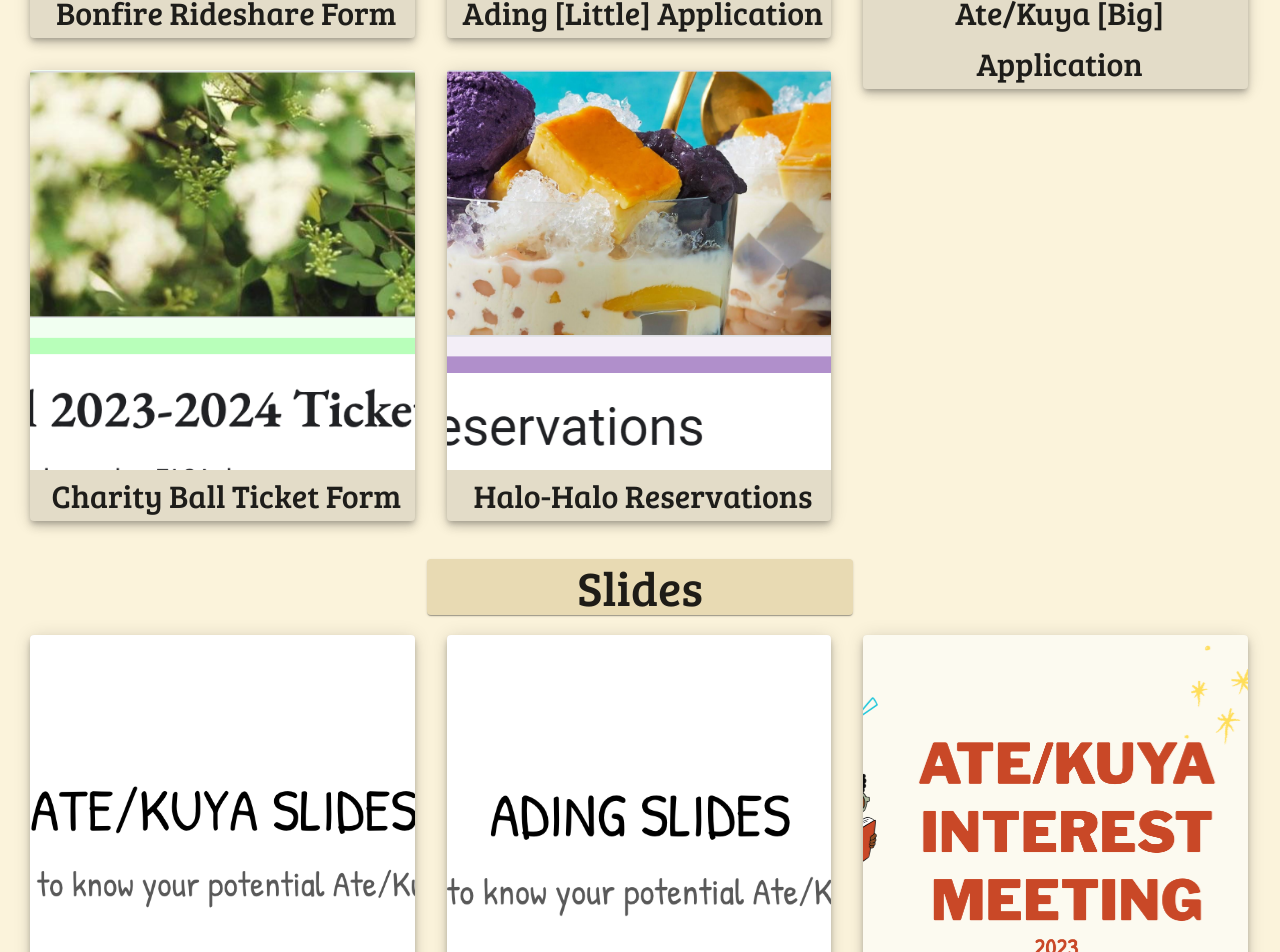
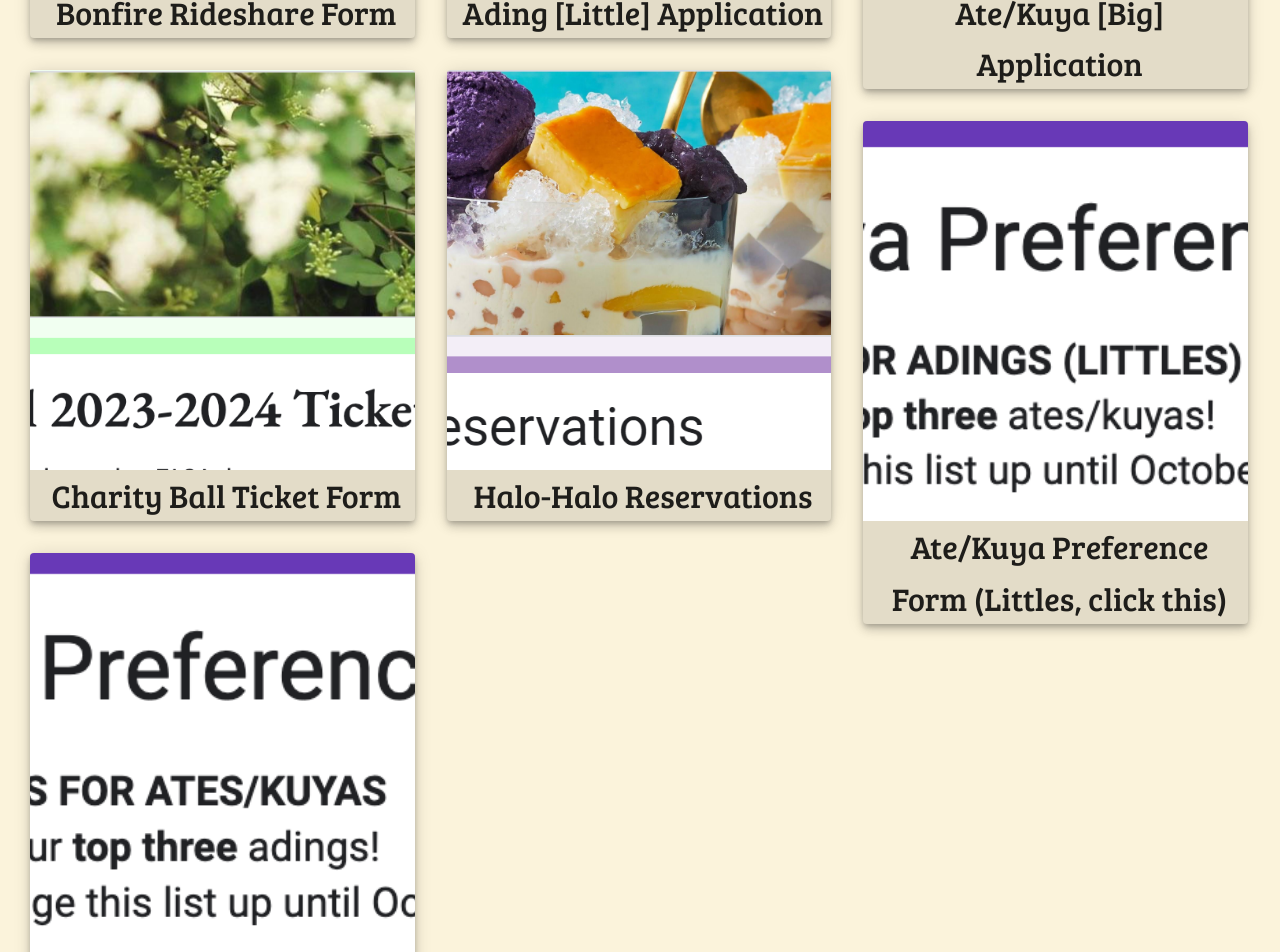
Before and after one commit to vjonesb/vtfasa, a React (Create React App) app: page /forms in a window 1280 px wide. Shown: the part 2140-3092 px from the top of the page. Built offline with nearby package versions, Linux system fonts and the light colour scheme.

Commit message:
Added preference forms

```diff
--- a/src/components/MainMenu.js
+++ b/src/components/MainMenu.js
@@ -67,7 +67,7 @@ function MainMenu() {
             <ListItemText primary="Donate Now"/>
           </ListItemButton>
           <ListItemButton component = "a" href = "/forms">
-            <ListItemText primary = "Events"/>
+            <ListItemText primary = "Pictures, Forms, and Slides"/>
           </ListItemButton>
 
         </List>
--- a/src/components/pages/eventsPage/FasaData.json
+++ b/src/components/pages/eventsPage/FasaData.json
@@ -6,29 +6,43 @@
         "link": "https://docs.google.com/forms/d/e/1FAIpQLSf3gVlovmVT-OggmbLnCjL4SW55G-hE-bQVuAvh-MZqTFLiWg/viewform"
     },
     {
-        "id": 1,
+        "id": 2,
         "cover": "/pictures/forms/Ading_App.png",
         "event": "Ading [Little] Application",
         "link": "https://docs.google.com/document/d/1a4HXxyljc0yIfsrFQmmLmpffzOkgJ0Aq6rALWS_2Wms/edit?usp=sharing"
 
     },
     {
-        "id": 1,
+        "id": 3,
         "cover": "/pictures/forms/Ate-Kuya_App.png",
         "event": "Ate/Kuya [Big] Application",
         "link": "https://docs.google.com/document/d/1tJ-0kT4hVSAT6BGVnLjcVlfP-I9L-R2jGit7rVSc_lQ/edit?usp=sharing"
     },
     {
-        "id": 1,
+        "id": 4,
         "cover": "/pictures/forms/CharityBallTicketForm.png",
         "event": "Charity Ball Ticket Form",
         "link": "https://docs.google.com/forms/d/e/1FAIpQLScO7sadxCfWl0zbbJnksfDbKejh72cGfpZcRvjSM0FsmL8eqA/viewform"
     },
     {
-        "id": 1,
+        "id": 5,
         "cover": "/pictures/forms/Halo_Halo_form.png",
         "event": "Halo-Halo Reservations",
         "link": "https://docs.google.com/forms/d/e/1FAIpQLSdTOy1MNfETS1qf2v_O34ELbJCKDJ1_ysnCVvFv873Vpy_z8A/viewform"
 
+    },
+    {
+        "id": 6,
+        "cover": "/pictures/forms/Ate_Kuya_Preference.png",
+        "event": "Ate/Kuya Preference Form (Littles, click this)",
+        "link": "https://docs.google.com/forms/d/e/1FAIpQLScYxbPoj4UCMdImfb_nAaqX4QHKAnAPgNsShO_DHzt1PDcbvQ/viewform?usp=sf_link"
+
+    },
+    {
+        "id": 6,
+        "cover": "/pictures/forms/Ading_Preference.png",
+        "event": "Ading Preference Form (Bigs, click this)",
+        "link": "https://docs.google.com/forms/d/e/1FAIpQLSeXy4a8s8ugJTQczSmiELI4nP-uzmczxMH9It4bwFhKIAXTlg/viewform?usp=sf_link"
+
     }
 ]
```
Also changed, not shown: public/pictures/forms/Ading_Preference.png (added), public/pictures/forms/Ate_Kuya_Preference.png (added).
